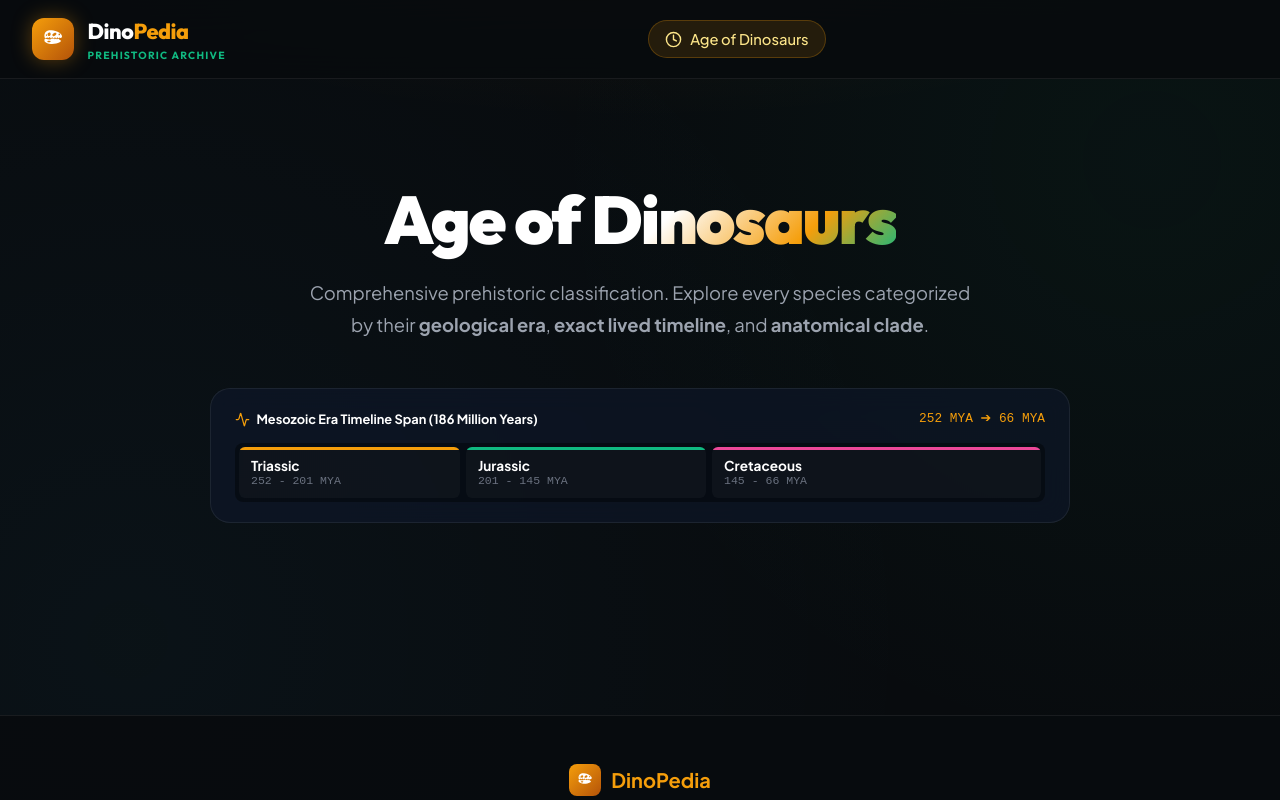
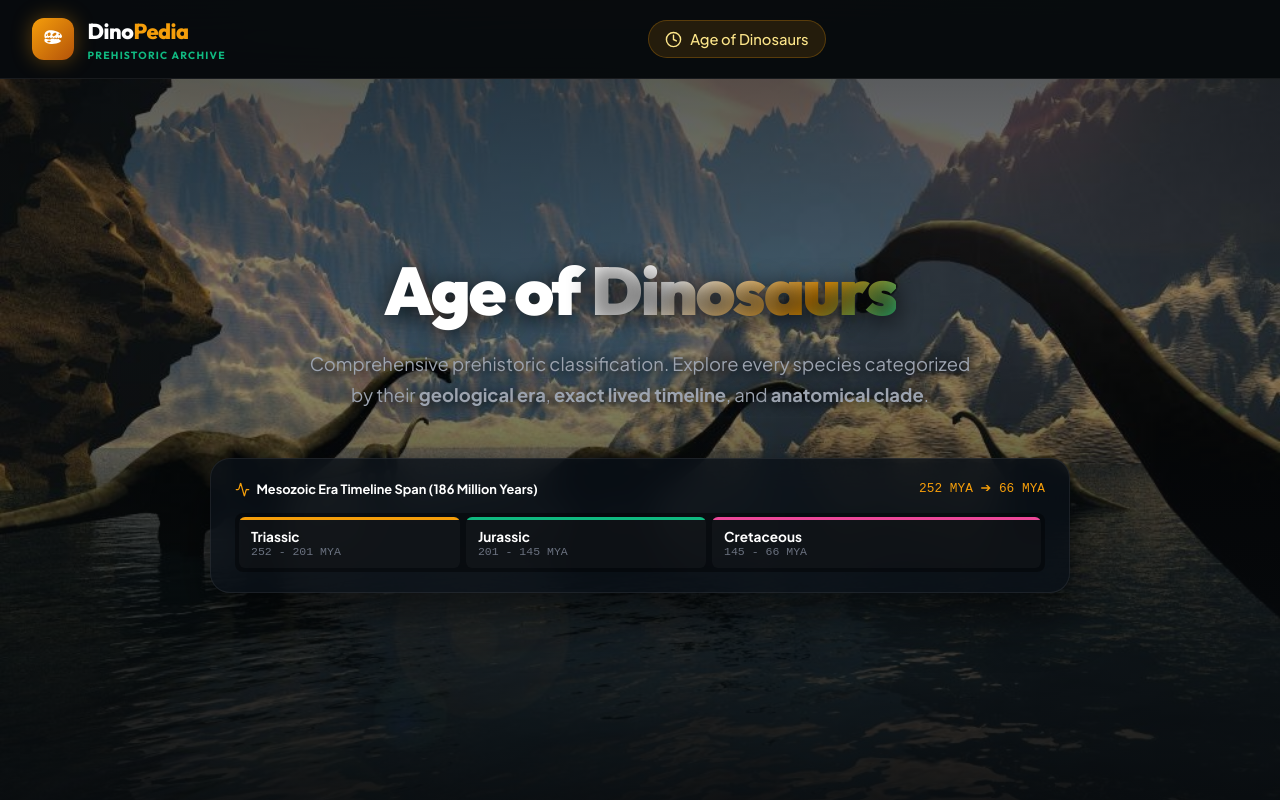
Before and after one commit to MinukaPanagoda/dinopedia, a React (Vite) app in the folder frontend/: page / in a window 1280 px wide. Shown: the top 800 px of the page. Built offline with nearby package versions, Linux system fonts and the light colour scheme.

Commit message:
Set prehistoric sauropod lake image as the background for the Home page

```diff
--- a/frontend/src/components/HomePage.jsx
+++ b/frontend/src/components/HomePage.jsx
@@ -1,25 +1,32 @@
 import React, { useState } from 'react';
 import { PERIODS } from '../data/dinosaurs';
 import { Activity } from 'lucide-react';
+import bgImage from '../assets/homepage_bg.jpg';
 
 export default function HomePage() {
   const [selectedEra, setSelectedEra] = useState('All');
 
   return (
+    <div
+      className="home-page-wrapper"
+      style={{
+        backgroundImage: `linear-gradient(180deg, rgba(8, 11, 14, 0.65) 0%, rgba(8, 11, 14, 0.42) 35%, rgba(8, 11, 14, 0.94) 100%), url(${bgImage})`
+      }}
+    >
       <div className="home-container">
         {/* Age of Dinosaurs Hero & Timeline Section */}
-      <section className="hero-section" style={{ padding: '4rem 1rem 6rem' }}>
-        <h1 className="hero-title">
+        <section className="hero-section" style={{ padding: '4rem 1rem 5rem' }}>
+          <h1 className="hero-title" style={{ textShadow: '0 4px 24px rgba(0,0,0,0.8)' }}>
             Age of <span className="hero-title-gradient">Dinosaurs</span>
           </h1>
 
-        <p className="hero-subtitle" style={{ maxWidth: '680px', margin: '0 auto 3rem' }}>
+          <p className="hero-subtitle" style={{ maxWidth: '680px', margin: '0 auto 3rem', textShadow: '0 2px 12px rgba(0,0,0,0.9)' }}>
             Comprehensive prehistoric classification. Explore every species categorized by their
             <strong> geological era</strong>, <strong>exact lived timeline</strong>, and <strong>anatomical clade</strong>.
           </p>
 
           {/* Geological Macro Timeline Visualizer */}
-        <div className="timeline-visual-scale glass-panel">
+          <div className="timeline-visual-scale glass-panel" style={{ backdropFilter: 'blur(16px)', background: 'rgba(10, 16, 24, 0.78)', boxShadow: '0 20px 50px rgba(0,0,0,0.6)' }}>
             <div className="timeline-scale-header">
               <span className="timeline-scale-title">
                 <Activity size={15} color="#F59E0B" /> Mesozoic Era Timeline Span (186 Million Years)
@@ -52,5 +59,6 @@ export default function HomePage() {
           </div>
         </section>
       </div>
+    </div>
   );
 }
--- a/frontend/src/index.css
+++ b/frontend/src/index.css
@@ -230,10 +230,25 @@ button {
 }
 
 /* Home Page */
+.home-page-wrapper {
+  position: relative;
+  min-height: calc(100vh - 72px);
+  background-size: cover;
+  background-position: center center;
+  background-repeat: no-repeat;
+  background-attachment: fixed;
+  display: flex;
+  flex-direction: column;
+  justify-content: center;
+}
+
 .home-container {
   max-width: 1300px;
+  width: 100%;
   margin: 0 auto;
-  padding: 2.5rem 1.5rem 6rem;
+  padding: 2.5rem 1.5rem 4rem;
+  position: relative;
+  z-index: 1;
 }
 
 /* Hero Section */
```
Also changed, not shown: frontend/public/homepage_bg.jpg (added), frontend/src/assets/homepage_bg.jpg (added). Lines whose indentation alone changed are shown as unchanged.
